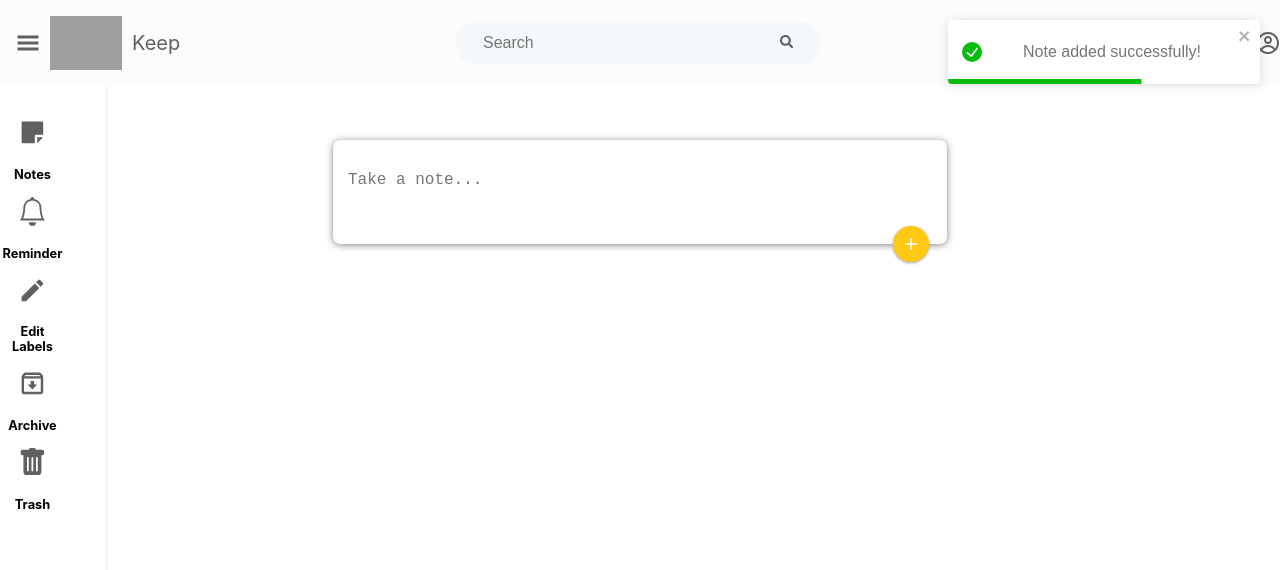
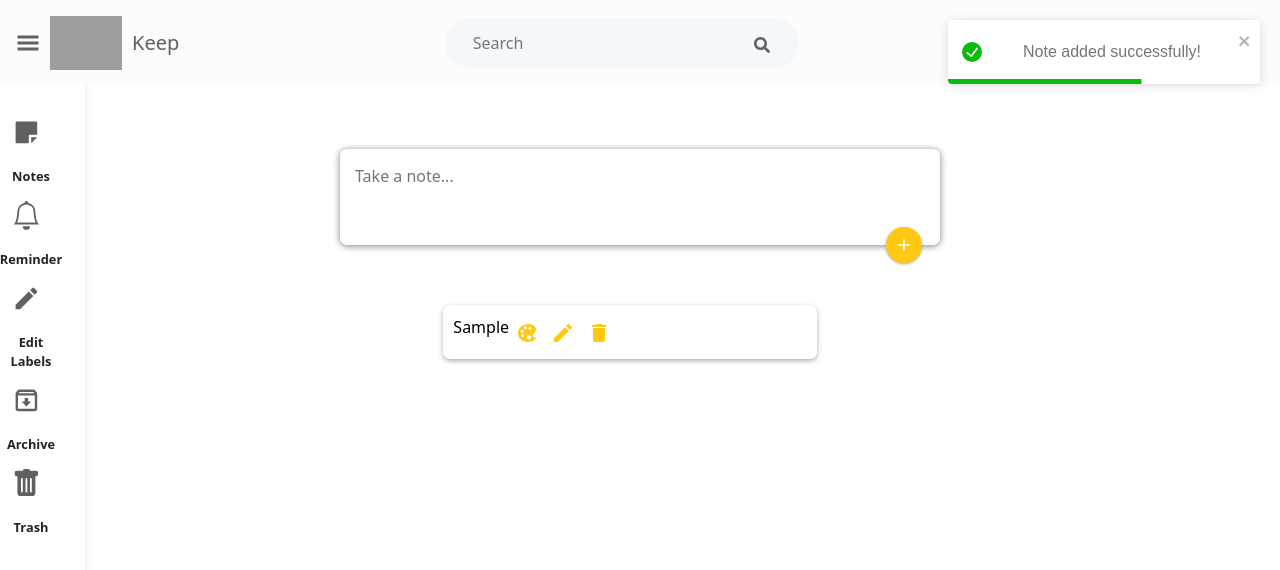
Before and after one commit to madhumitaamaharaj/propacity-assignment, a React (Create React App) app: page / in a window 1280 px wide. Both pictures are taken after typing "Sample" into the empty fields and a click on the button 911 px from the left and 244 px from the top of the page. Shown: the top 570 px of the page. Built offline with nearby package versions, Linux system fonts and the light colour scheme; grey boxes are pictures that could not be loaded.

Commit message:
Feat: Implement a search functionality to filter notes based on their titles or content

```diff
--- a/src/components/MainContainer/MidComponent/MidComponent.jsx
+++ b/src/components/MainContainer/MidComponent/MidComponent.jsx
@@ -30,6 +30,10 @@ const MidComponent = () => {
     setNotes(storedNotes);
     applySearchFilter(storedNotes);
   }, []);
+
+  useEffect(() => {
+    applySearchFilter(notes);
+  }, [notes]);
 
   const applySearchFilter = (notesToFilter) => {
     const filtered = notesToFilter.filter(
@@ -101,8 +105,6 @@ const MidComponent = () => {
 
     setExpanded(false);
     setSelectedColor({ noteId: null, color: '#ffffff' });
-
-    applySearchFilter(notes);
   };
 
   const handleEdit = (id) => {
@@ -119,8 +121,6 @@ const MidComponent = () => {
     setNotes(updatedNotes);
     localStorage.setItem('notes', JSON.stringify(updatedNotes));
     toast.success('Note deleted successfully!');
-
-    applySearchFilter(updatedNotes);
   };
 
   const handleColorChange = (color) => {
--- a/src/components/MainContainer/MidComponent/Note.jsx
+++ b/src/components/MainContainer/MidComponent/Note.jsx
@@ -3,6 +3,7 @@ import { MdDelete, MdEdit } from 'react-icons/md';
 import { IoIosColorPalette } from 'react-icons/io';
 import { SketchPicker } from 'react-color';
 import styles from './Note.module.css';
+import 'bootstrap/dist/css/bootstrap.min.css';
 import { v4 as uuidv4 } from 'uuid';
 
 const Note = ({
@@ -16,7 +17,9 @@ const Note = ({
   handleColorChange,
 }) => {
   const [isColorPickerVisible, setColorPickerVisibility] = useState(false);
-  const [noteColor, setNoteColor] = useState(selectedColor?.noteId === id ? selectedColor.color : '#ffffff');
+  const [noteColor, setNoteColor] = useState(
+    selectedColor?.noteId === id ? selectedColor.color : '#ffffff'
+  );
 
   const handleColorButtonClick = () => {
     setColorPickerVisibility(!isColorPickerVisible);
@@ -24,6 +27,7 @@ const Note = ({
   };
 
   return (
+    <div className={`col-md-4 ${styles.noteGridItem}`}>
       <div
         className={styles.note}
         style={{
@@ -55,6 +59,7 @@ const Note = ({
           )}
         </div>
       </div>
+    </div>
   );
 };
 
--- a/src/components/MainContainer/MidComponent/Note.module.css
+++ b/src/components/MainContainer/MidComponent/Note.module.css
@@ -1,3 +1,4 @@
+
 .note {
   background: #ffffff;
   border-radius: 7px;
@@ -30,21 +31,31 @@
   outline: none;
 }
 
+.actions {
+  display: flex;
+  justify-content: space-between;
+}
+
+.colorPickerContainer {
+  position: absolute;
+  top: 100%;
+  left: 0;
+  z-index: 1000;
+  margin-top: 10px;
+}
+
+
 @media (min-width: 768px) {
   .note {
     flex-direction: row;
-    width: calc(33.33% - 20px);
+  }
+
+  .noteGridItem {
+    max-width: calc(33.33% - 20px);
     margin-right: 20px;
-    max-width: none;
   }
 
   .note:nth-child(3n) {
     margin-right: 0;
   }
-
-  @media (min-width: 1200px) {
-    .note {
-      max-width: 300px;
-    }
-  }
 }
--- a/src/components/Sidebar/Sidebar.module.css
+++ b/src/components/Sidebar/Sidebar.module.css
@@ -30,13 +30,13 @@
     margin-bottom: 5px;
     color: #606060;
     align-items: flex-start;
-    margin-right: 80px;
+    margin-right: 65px;
   }
 
   .listItemText {
     font-size: 0.8rem;
     text-align: center;
-    margin-right: 80px;
+    margin-right: 55px;
   }
 
 
```
Lines whose indentation alone changed are shown as unchanged.
